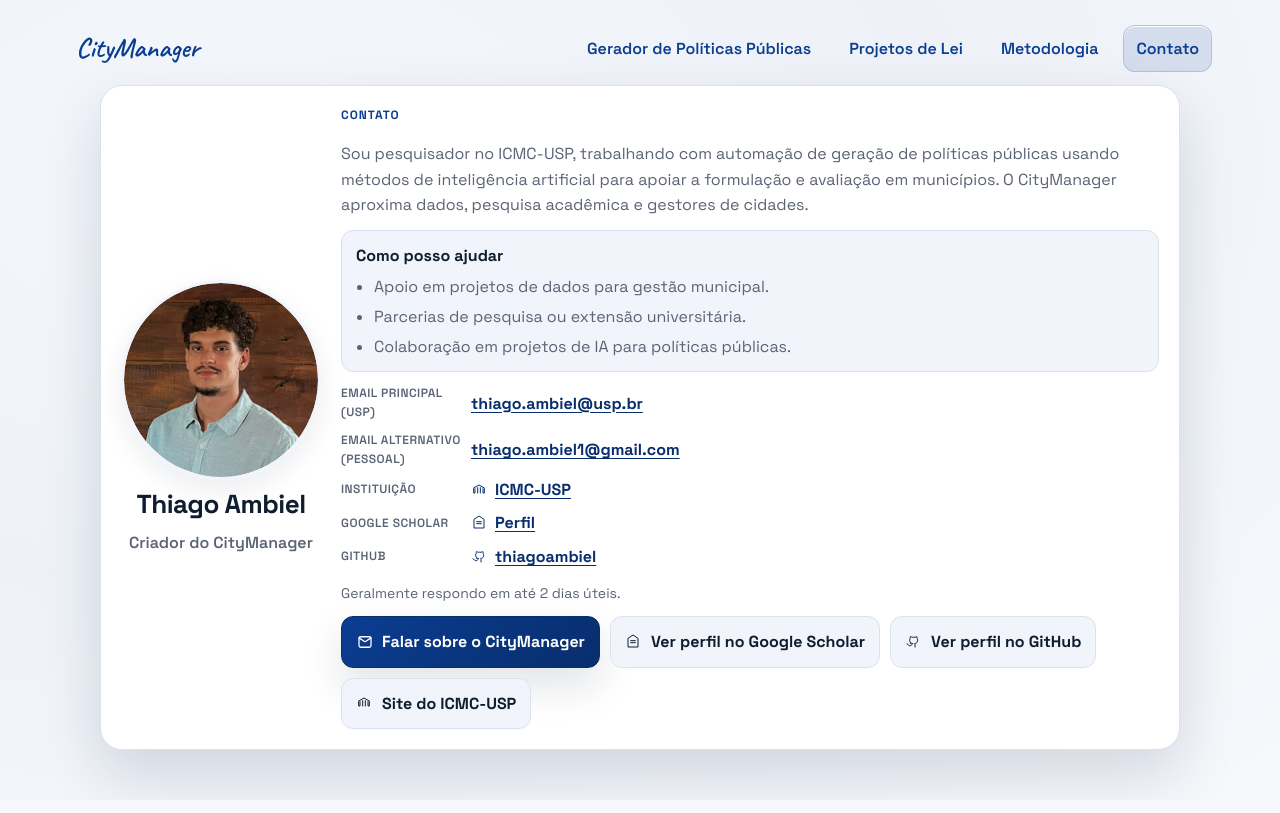
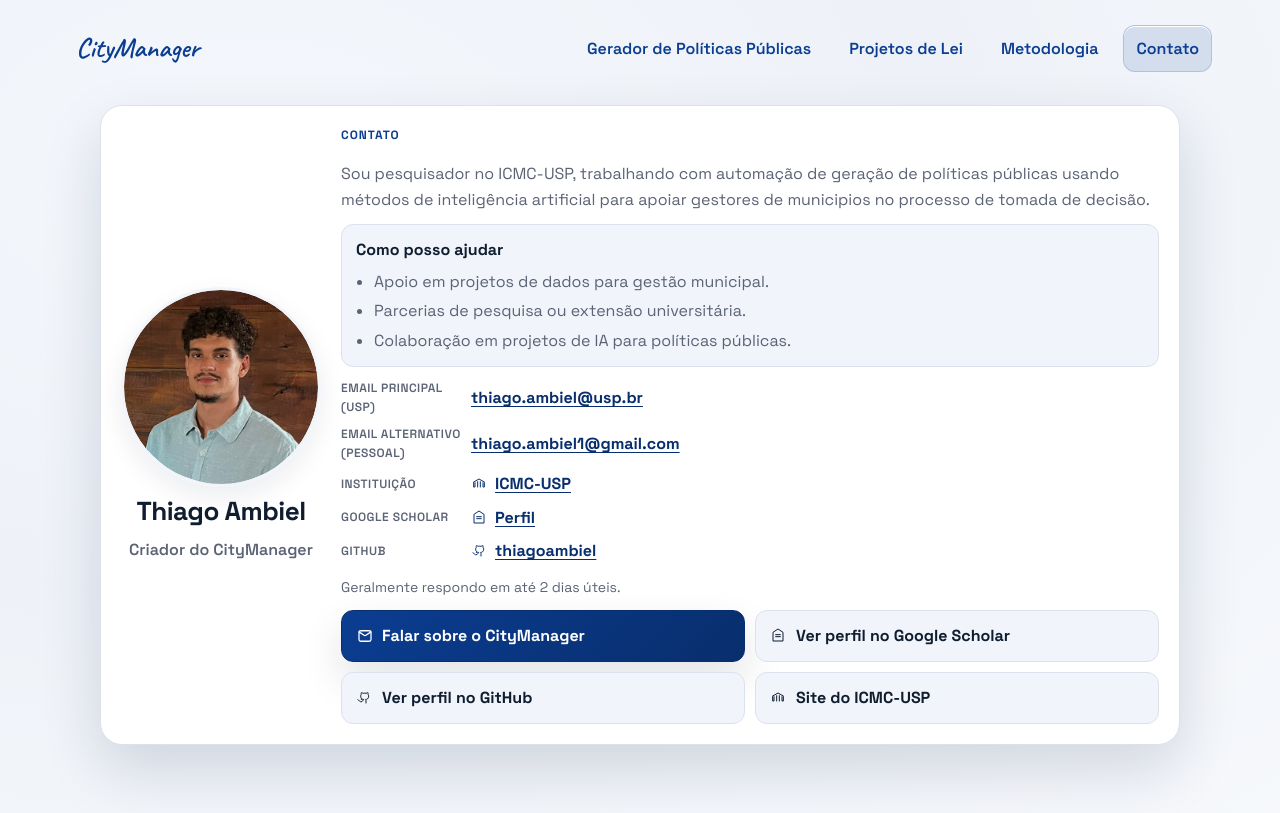
Before and after one commit to thiagoambiel/SonarMunicipal, a Next.js app: page /contact in a window 1280 px wide. Built offline with nearby package versions, Linux system fonts and the light colour scheme.

Commit message:
Add the Contact Page

```diff
--- a/src/app/contact/page.tsx
+++ b/src/app/contact/page.tsx
@@ -43,8 +43,7 @@
 
               <p className="contact-bio">
                 Sou pesquisador no ICMC-USP, trabalhando com automação de geração de políticas públicas usando métodos de
-                inteligência artificial para apoiar a formulação e avaliação em municípios. O CityManager aproxima dados,
-                pesquisa acadêmica e gestores de cidades.
+                inteligência artificial para apoiar gestores de municipios no processo de tomada de decisão.
               </p>
 
               <div className="contact-help">
--- a/src/app/globals.css
+++ b/src/app/globals.css
@@ -1652,7 +1652,8 @@
   display: flex;
   justify-content: center;
   align-items: center;
-  min-height: 55vh;
+  min-height: calc(100vh - 160px);
+  padding: var(--space-20) var(--space-16);
 }
 
 .contact-minimal {
@@ -1827,8 +1828,8 @@
 }
 
 .contact-actions {
-  display: flex;
-  flex-wrap: wrap;
+  display: grid;
+  grid-template-columns: repeat(2, minmax(0, 1fr));
   gap: 10px;
 }
 
@@ -1895,7 +1896,7 @@
   }
 
   .contact-actions {
-    justify-content: center;
+    grid-template-columns: 1fr;
   }
 
   .contact-help {
```
